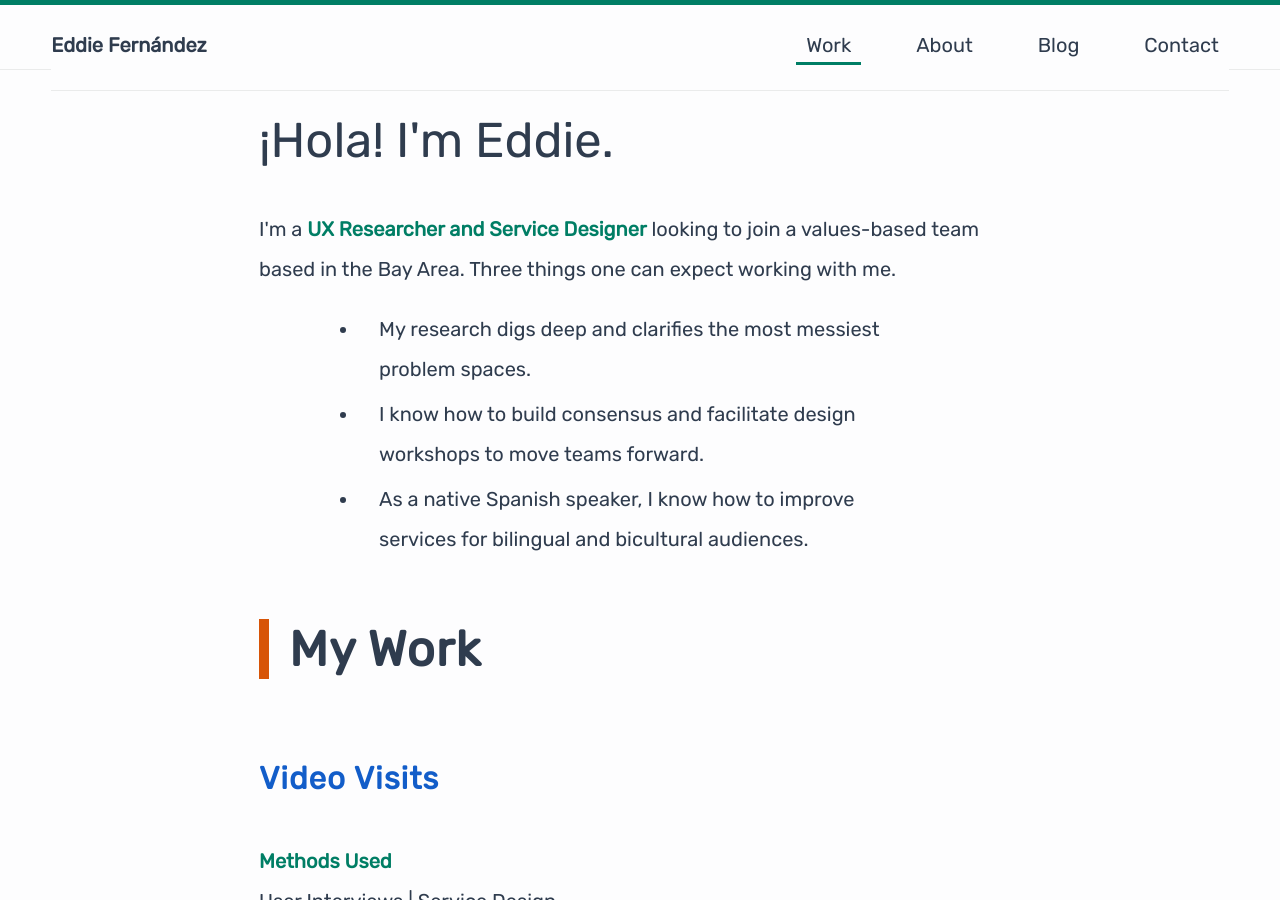
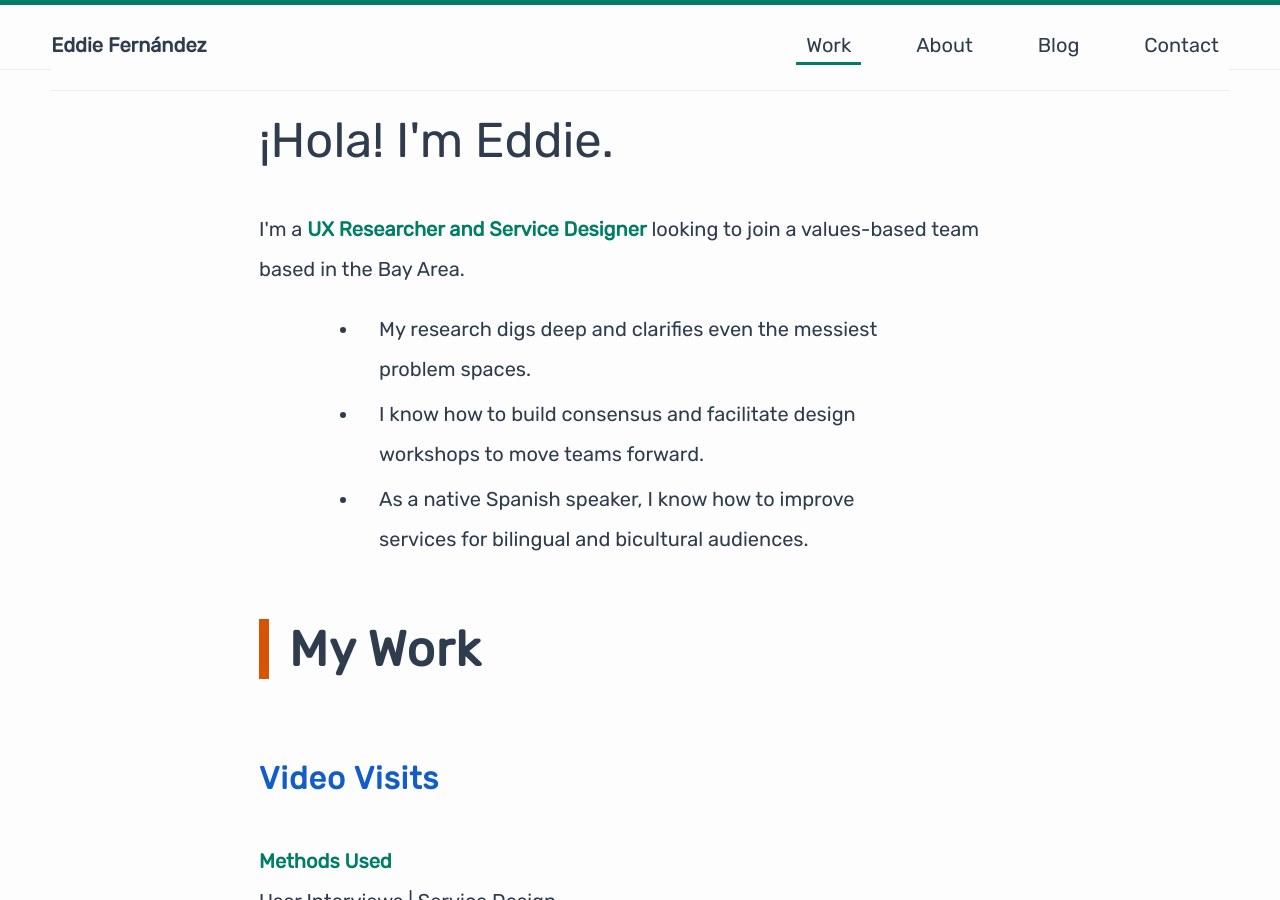
Before and after one commit to edfernan/edfernan.github.io, a Jekyll site: the page built from index.html, in a window 1280 px wide and 900 px high. Built offline with Jekyll 4.4.1, drawn with Linux system fonts in a browser that asks for light colours.

Commit message:
Fixed widths on About me, need to refactor CSS

```diff
--- a/_includes/header.html
+++ b/_includes/header.html
@@ -21,9 +21,9 @@
       {% endif %}
 
       {% if page.url == "/contact/" %}
-        <li><a href="{{ "/contact" | prepend: site.baseurl }}" class="active"><span class="hide-text">Contact</span> <span class="icon">&#x2709;</span></a></li>
+        <li><a href="{{ "/contact" | prepend: site.baseurl }}" class="active">Contact</a></li>
       {% else %}
-        <li><a href="{{ "/contact" | prepend: site.baseurl }}"><span class="hide-text">Contact</span> <span class="icon">&#x2709;</span></a></li>
+        <li><a href="{{ "/contact" | prepend: site.baseurl }}">Contact</a></li>
       {% endif %}
 
     </ul>
--- a/about/index.html
+++ b/about/index.html
@@ -10,7 +10,7 @@
   <p>In my 5 years as a UX professional, I've been fortunate enough to help Spanish-speaking patients navigate health challenges, help job-seekers apply for new career opportunities, and give back to <a href="https://www.summersearch.org/">community organizations</a>.</p>
 </section>
 
-<section class="full-col align-center-horiz">
+<section class="full-col align-center-horiz max-text-width">
   <h2 class="text3 zero">Experience</h2>
   <a class="gap-bottom-large" href="https://www.dropbox.com/s/txlv51yqe6lzxj7/Fernandez_Resume_p.pdf?dl=0">Download my resume</a>
   <div class="position">
--- a/index.html
+++ b/index.html
@@ -5,10 +5,10 @@
 ---
 <section class="full-col align-center-horiz max-text-width">
   <p class="text1">&iexcl;Hola! I'm Eddie.</p>
-  <p>I'm a <em class="inline-em">UX Researcher and Service Designer</em> looking to join a values-based team based in the Bay Area. Three things one can expect working with me.</p>
+  <p>I'm a <em class="inline-em">UX Researcher and Service Designer</em> looking to join a values-based team based in the Bay Area.</p>
 
   <ul>
-    <li>My research digs deep and clarifies the most messiest problem spaces.</li>
+    <li>My research digs deep and clarifies even the messiest problem spaces.</li>
     <li>I know how to build consensus and facilitate design workshops to move teams forward.</li>
     <li>As a native Spanish speaker, I know how to improve services for bilingual and bicultural audiences.</li>
   </ul>
```
